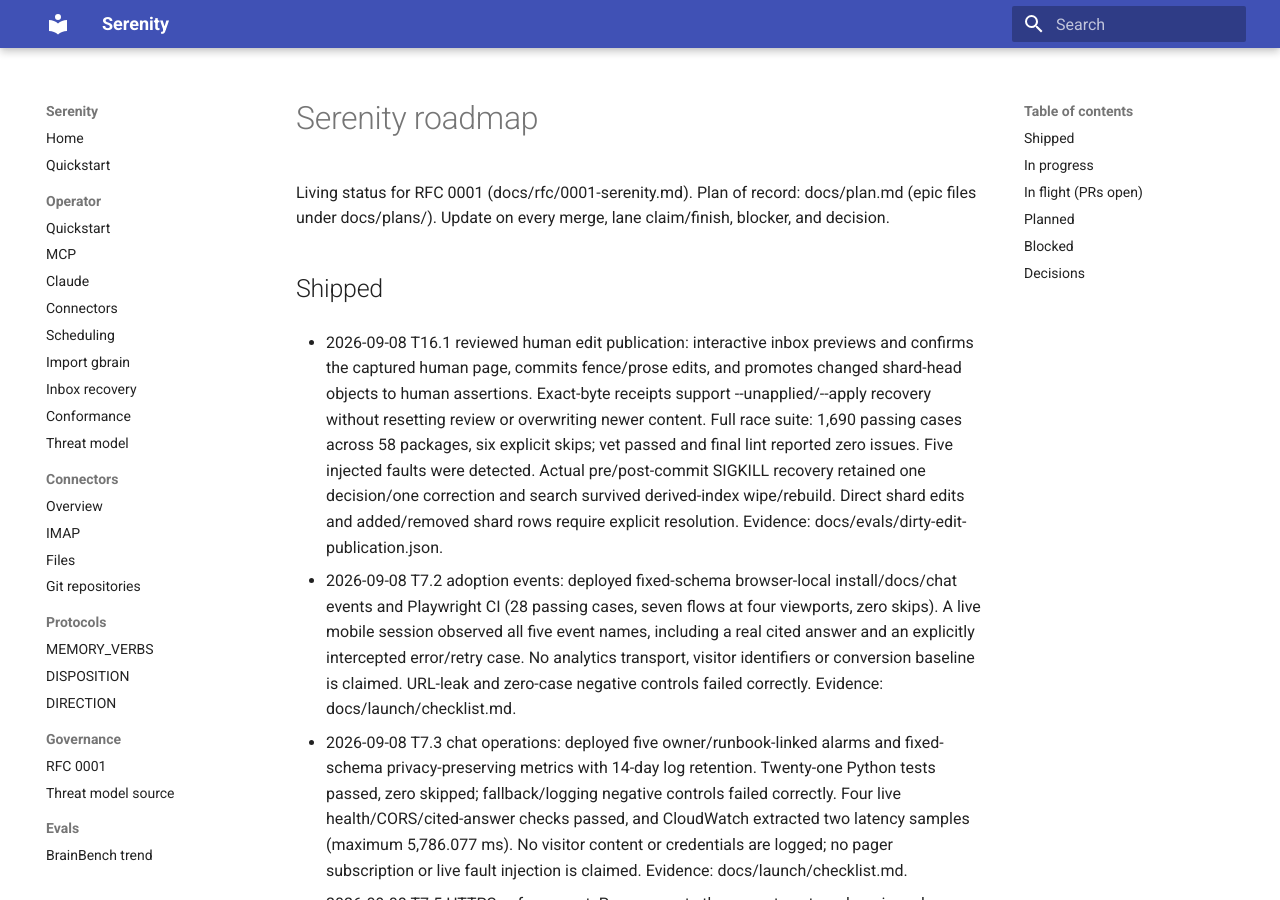
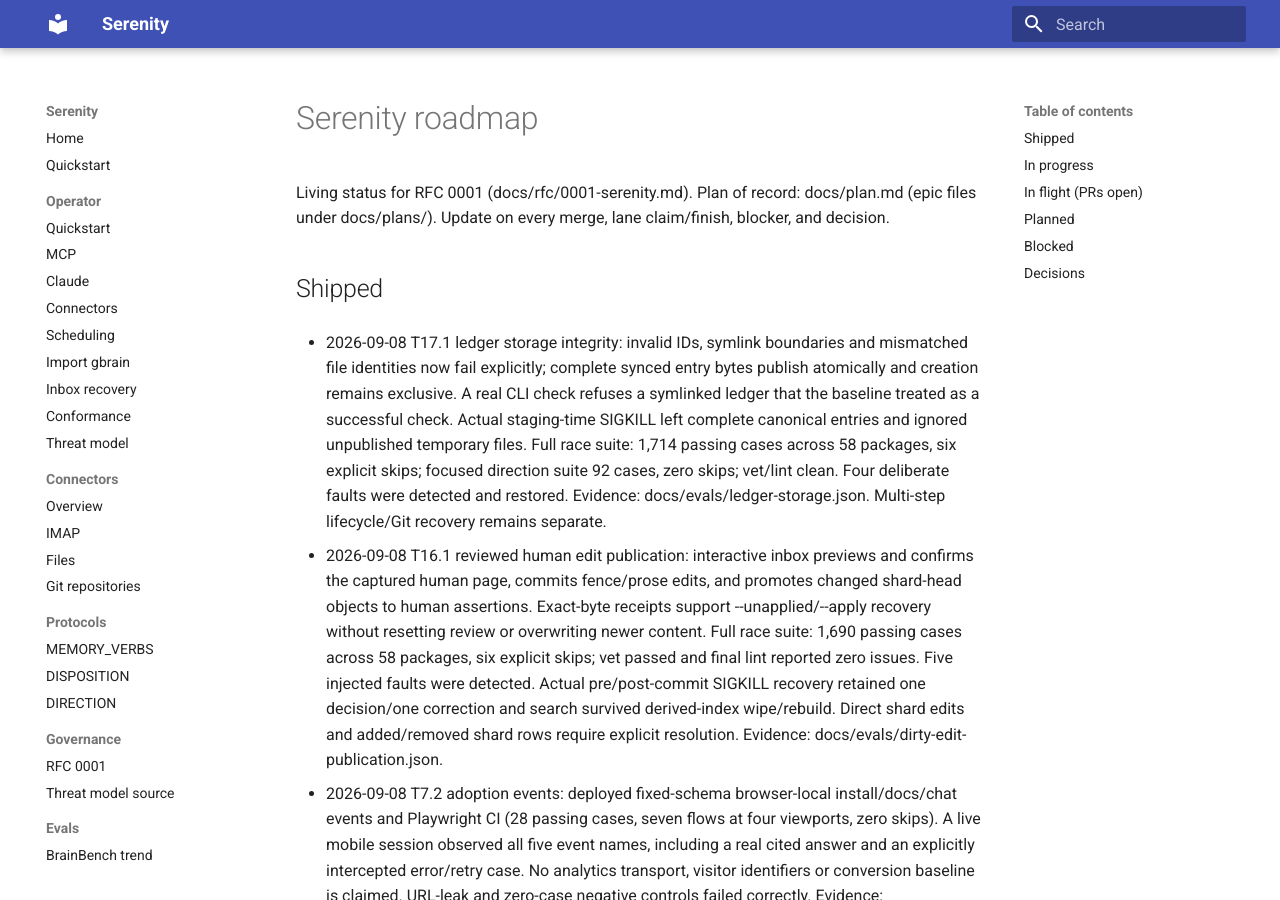
Before and after one commit to sirerun/serenity, an MkDocs documentation site: the page built from docs/roadmap.md, in a window 1280 px wide and 900 px high. Built offline with MkDocs 1.6.1 and Material for MkDocs 9.7.7, drawn with Linux system fonts in a browser that asks for light colours; some of the changed text lies outside the part shown.

Commit message:
Track verified ledger storage integrity

```diff
--- a/docs/plan.md
+++ b/docs/plan.md
@@ -72,6 +72,7 @@ Out of scope: Flutter app (v1.1), Graph email, ANN index, multi-principal enforc
 ### E14 -- Disposition state atomicity -> docs/plans/E14-disposition-atomicity.md (1/1; atomic decisions, protected bookkeeping and replay recovery verified, 2026-09-08)
 ### E15 -- Paused-write review handoff -> docs/plans/E15-pending-handoff.md (1/1; durable paused-write handoff and interactive inbox recovery verified, 2026-09-08)
 ### E16 -- Reviewed human edit publication -> docs/plans/E16-dirty-edit-publication.md (1/1; explicit human edit publication and crash recovery verified, 2026-09-08)
+### E17 -- Decision ledger storage integrity -> docs/plans/E17-ledger-storage.md (1/1; confined ledger reads/writes and atomic entries verified, 2026-09-08)
 
 Decisions confirmed by David on 2026 08 27 (no open decisions remain):
 - OD-1 Second labeler for golden sets: two independent frontier-model passes from different families with David adjudicating (ADR 005).
--- a/docs/roadmap.md
+++ b/docs/roadmap.md
@@ -3,6 +3,8 @@
 Living status for RFC 0001 (docs/rfc/0001-serenity.md). Plan of record: docs/plan.md (epic files under docs/plans/). Update on every merge, lane claim/finish, blocker, and decision.
 
 ## Shipped
+
+- 2026-09-08 T17.1 ledger storage integrity: invalid IDs, symlink boundaries and mismatched file identities now fail explicitly; complete synced entry bytes publish atomically and creation remains exclusive. A real CLI check refuses a symlinked ledger that the baseline treated as a successful check. Actual staging-time SIGKILL left complete canonical entries and ignored unpublished temporary files. Full race suite: 1,714 passing cases across 58 packages, six explicit skips; focused direction suite 92 cases, zero skips; vet/lint clean. Four deliberate faults were detected and restored. Evidence: docs/evals/ledger-storage.json. Multi-step lifecycle/Git recovery remains separate.
 
 - 2026-09-08 T16.1 reviewed human edit publication: interactive inbox previews and confirms the captured human page, commits fence/prose edits, and promotes changed shard-head objects to human assertions. Exact-byte receipts support --unapplied/--apply recovery without resetting review or overwriting newer content. Full race suite: 1,690 passing cases across 58 packages, six explicit skips; vet passed and final lint reported zero issues. Five injected faults were detected. Actual pre/post-commit SIGKILL recovery retained one decision/one correction and search survived derived-index wipe/rebuild. Direct shard edits and added/removed shard rows require explicit resolution. Evidence: docs/evals/dirty-edit-publication.json.
 
```
